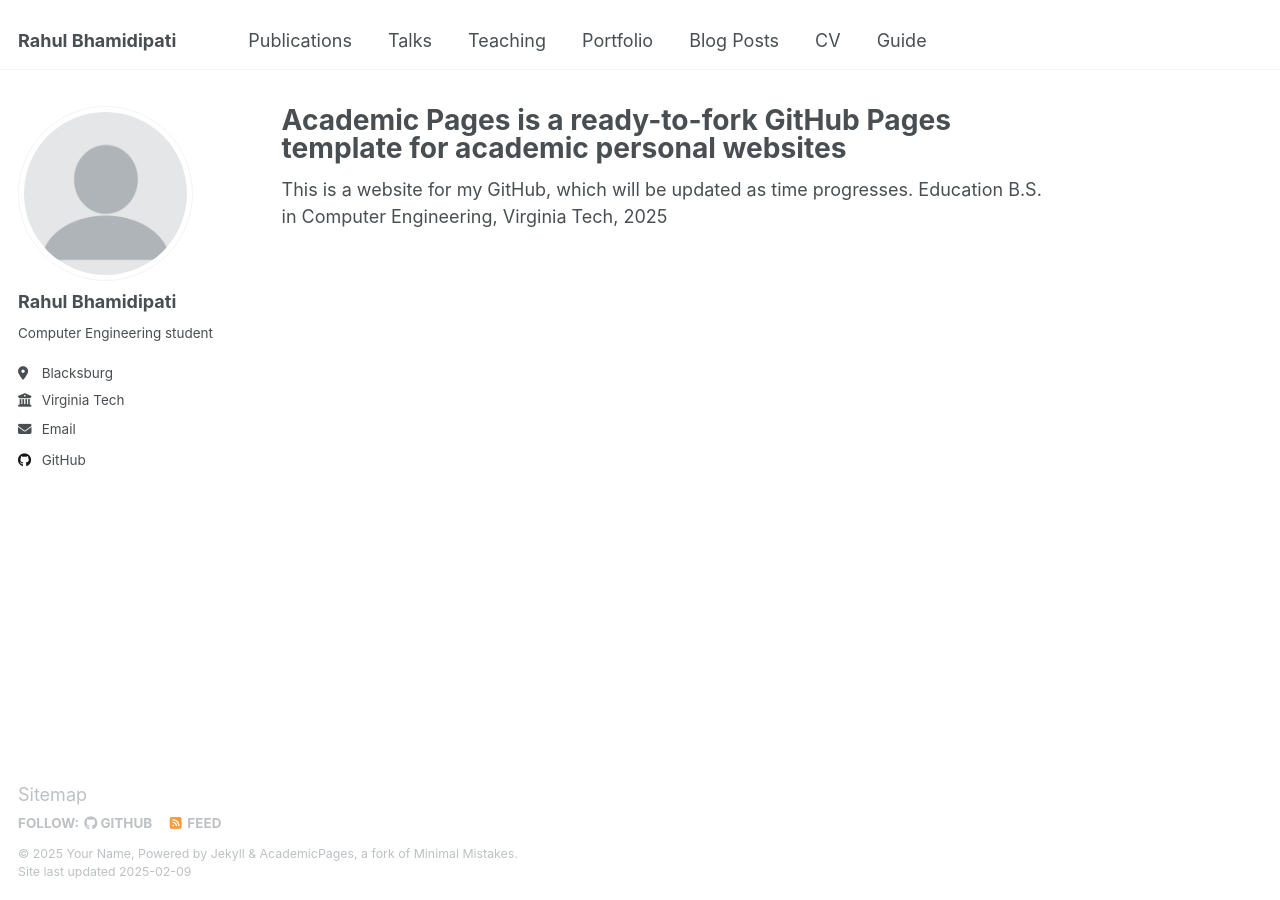
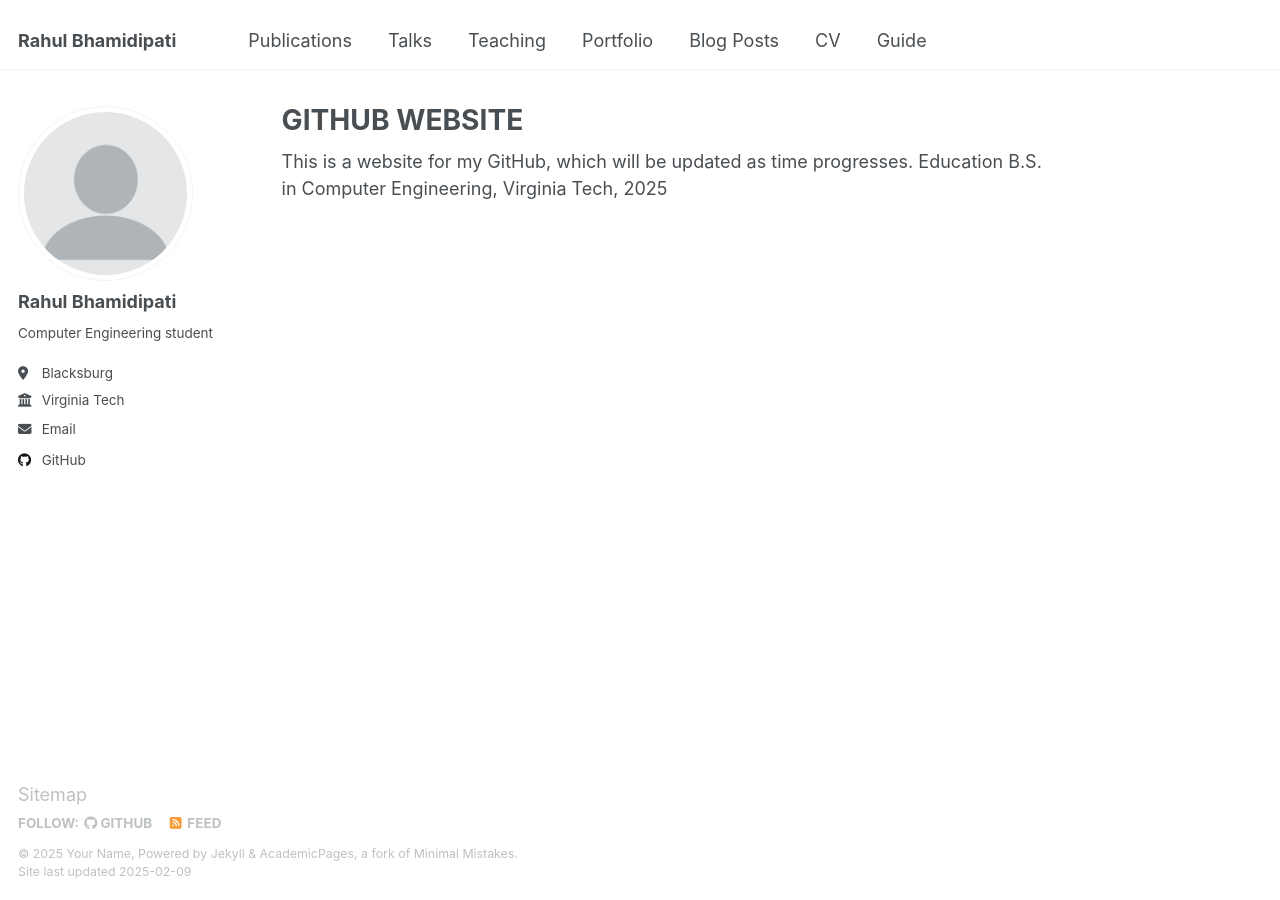
Before and after one commit to rahulnbVtech/rahulnbVtech.github.io, a Jekyll site: the page built from _pages/about.md, in a window 1280 px wide. Built offline with Jekyll 4.4.1, drawn with Linux system fonts in a browser that asks for light colours.

Commit message:
Update about.md

```diff
--- a/_pages/about.md
+++ b/_pages/about.md
@@ -1,6 +1,6 @@
 ---
 permalink: /
-title: "Academic Pages is a ready-to-fork GitHub Pages template for academic personal websites"
+title: "GITHUB WEBSITE"
 author_profile: true
 redirect_from:
   - /about/
```
